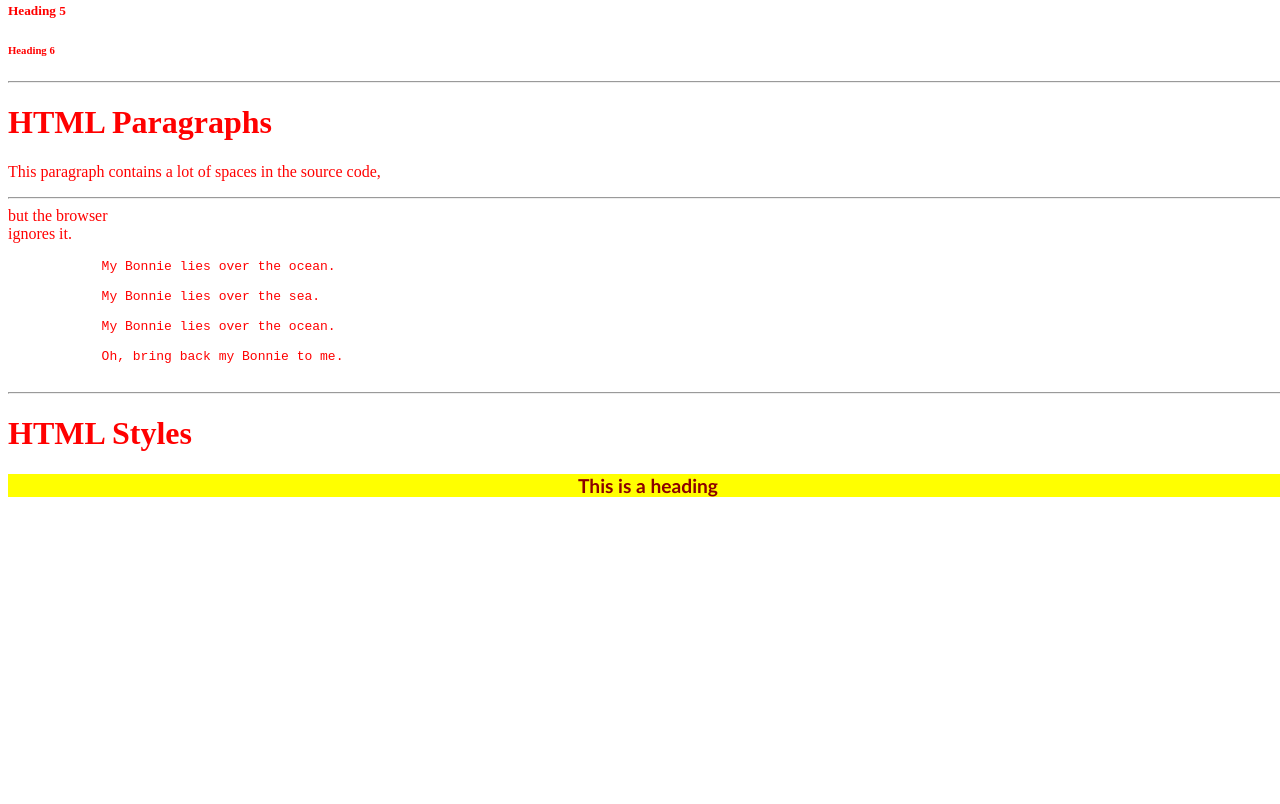
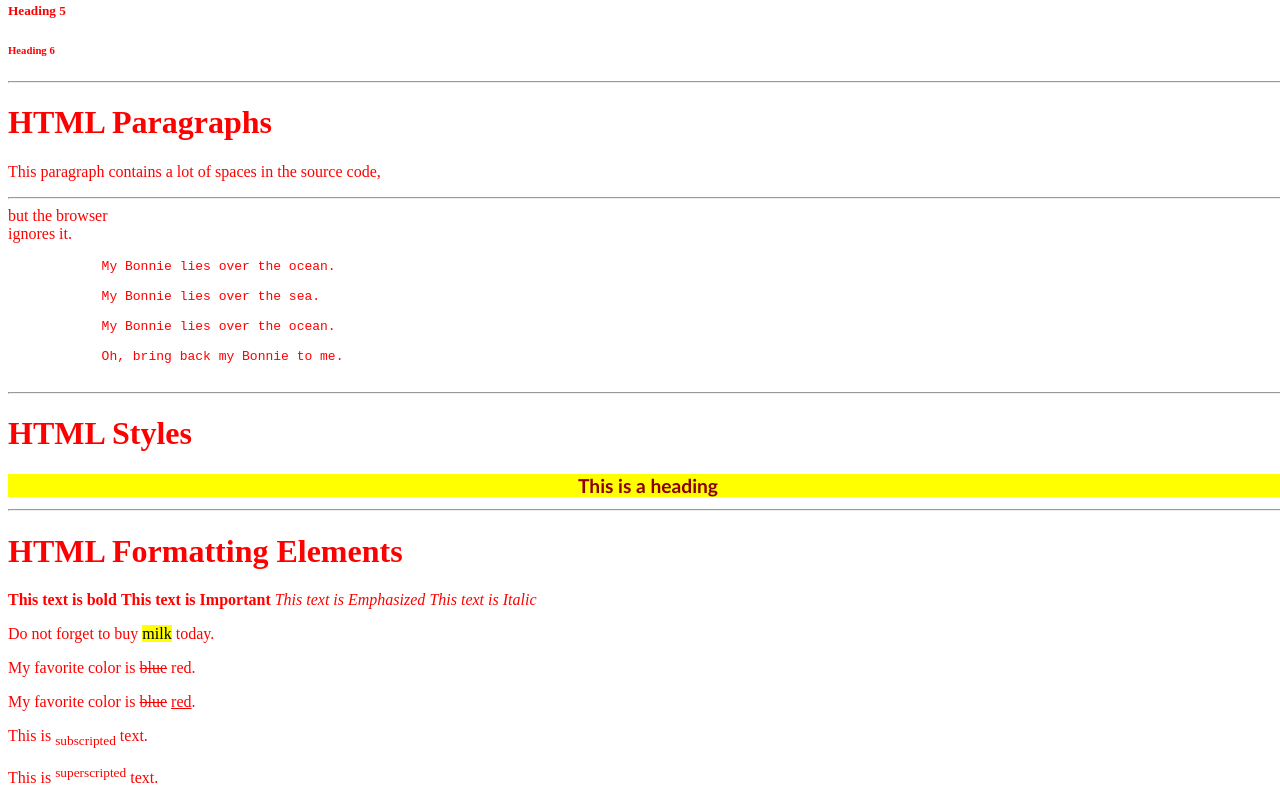
Before and after one commit to aya-alhusamia/web, a plain HTML site: page index.html in a window 1280 px wide. Shown: the part 5046-5850 px from the top of the page. Before the commit the page ends 5555 px from the top, so only its background shows below. Drawn offline with Linux system fonts and the light colour scheme.

Commit message:
HTML Text Formatting

```diff
--- a/index.html
+++ b/index.html
@@ -357,7 +357,7 @@
 
             Oh, bring back my Bonnie to me.
           </pre>
-          <!--************************************************************************-->
+      <!--************************************************************************-->
       <hr>
       <h1 style="color: red;">HTML Styles</h1>
       <!--style attribute for styling HTML elements and it have a valus:
@@ -368,5 +368,29 @@
       text-align: وين بدنا اتحاه النص.
       -->
       <h1 style="background-color:yellow; color: darkred; font-family: 'Gill Sans', 'Gill Sans MT', Calibri, 'Trebuchet MS', sans-serif; font-size: larger; text-align: center;">This is a heading</h1>
+    <!--************************************************************************-->
+    <hr>
+    <h1 style="color: red;">HTML Formatting Elements</h1>
+    <!--<b> - Bold text
+        <strong> - Important text
+        <i> - Italic text
+        <em> - Emphasized text
+        <mark> - Marked text
+        <small> - Smaller text
+        <del> - Deleted text
+        <ins> - Inserted text
+        <sub> - Subscript text
+        <sup> - Superscript text-->
+
+          <b>This text is bold</b>
+          <strong>This text is Important</strong>
+          <em>This text is Emphasized</em>
+          <i>This text is Italic</i>
+          <p>Do not forget to buy <mark>milk</mark> today.</p>
+          <p>My favorite color is <del>blue</del> red.</p>
+          <p>My favorite color is <del>blue</del> <ins>red</ins>.</p>
+          <p>This is <sub>subscripted</sub> text.</p>
+          <p>This is <sup>superscripted</sup> text.</p>
     </body>
+
 </html>
```
